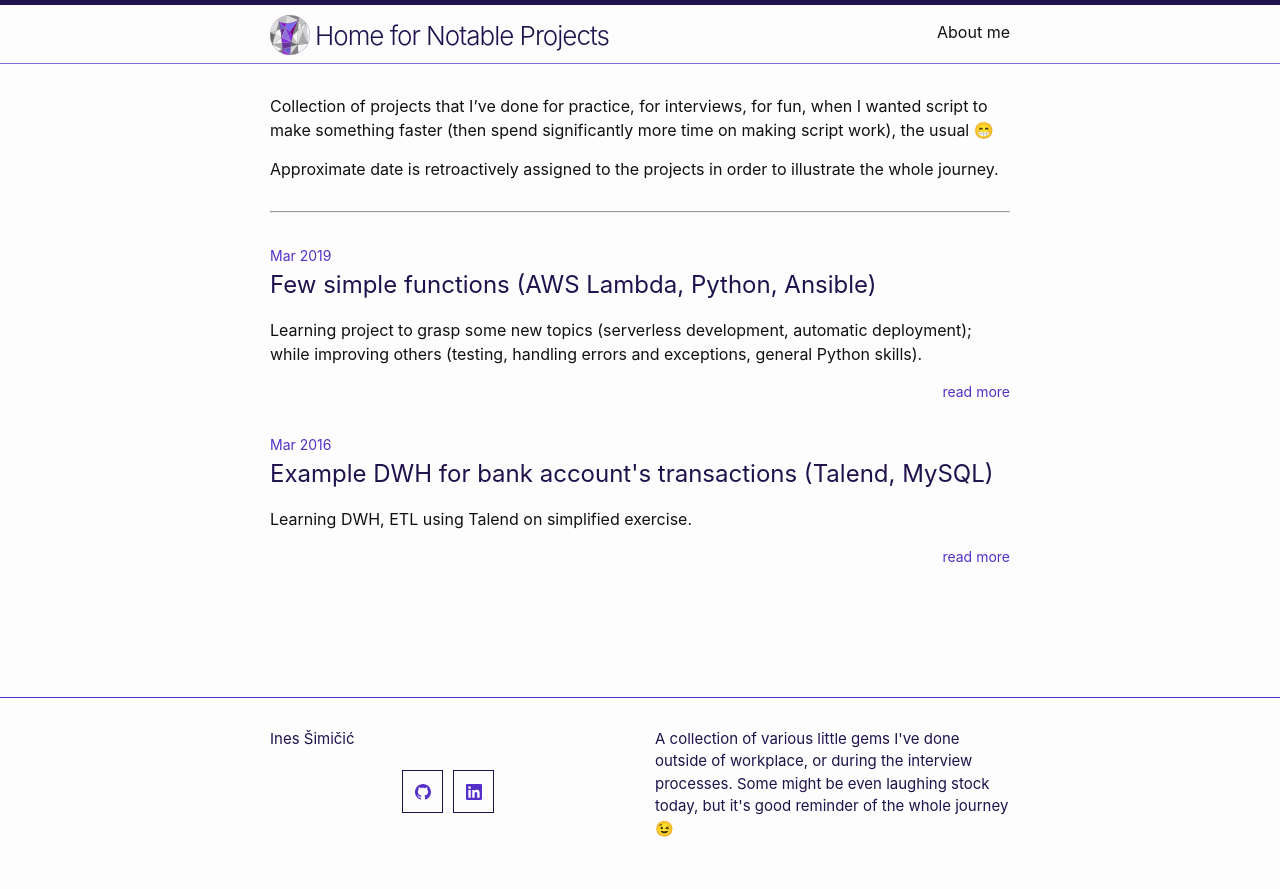
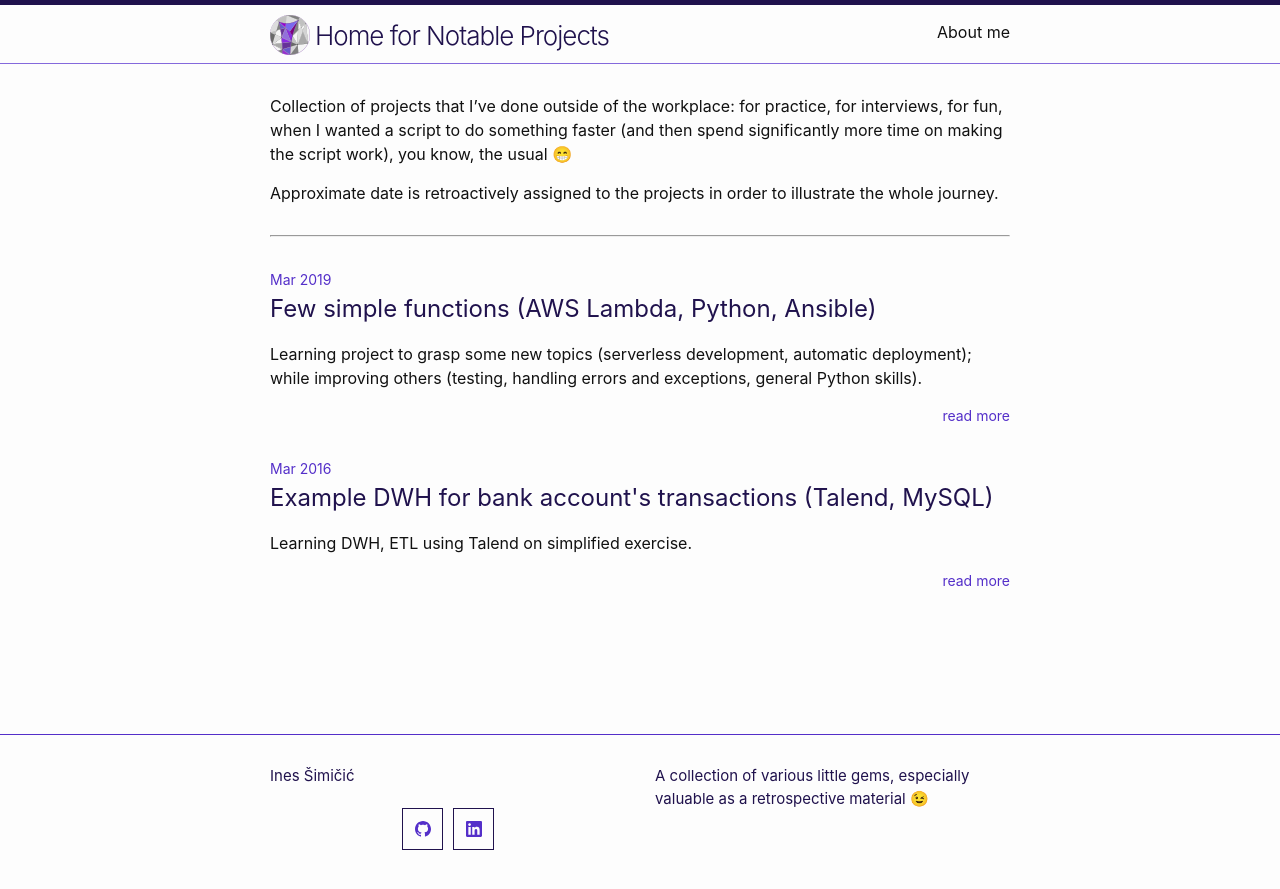
Before and after one commit to inesucrvenom/inesucrvenom.github.io, a Jekyll site: the page built from index.md, in a window 1280 px wide. Shown: the top 889 px of the page. Built offline with Jekyll 4.4.1, drawn with Linux system fonts in a browser that asks for light colours; emoji names are drawn with the system emoji font; the list of posts is cut into pages by our own code.

Commit message:
change description

```diff
--- a/_config.yml
+++ b/_config.yml
@@ -2,7 +2,7 @@
 author:
   name: Ines Šimičić
 description: > # this means to ignore newlines
-  A collection of various little gems I've done outside of workplace, or during the interview processes. Some might be even laughing stock today, but it's good reminder of the whole journey :wink:
+  A collection of various little gems, especially valuable as a retrospective material :wink:
 
 show_excerpts: true
 # takes whole first paragraph by default, use this otherwise:
--- a/index.md
+++ b/index.md
@@ -4,7 +4,7 @@
   enabled: true
 image: assets/site.png
 ---
-Collection of projects that I've done for practice, for interviews, for fun, when I wanted script to make something faster (then spend significantly more time on making script work), the usual :grin:
+Collection of projects that I've done outside of the workplace: for practice, for interviews, for fun, when I wanted a script to do something faster (and then spend significantly more time on making the script work), you know, the usual :grin:
 
 Approximate date is retroactively assigned to the projects in order to illustrate the whole journey.
 
```
